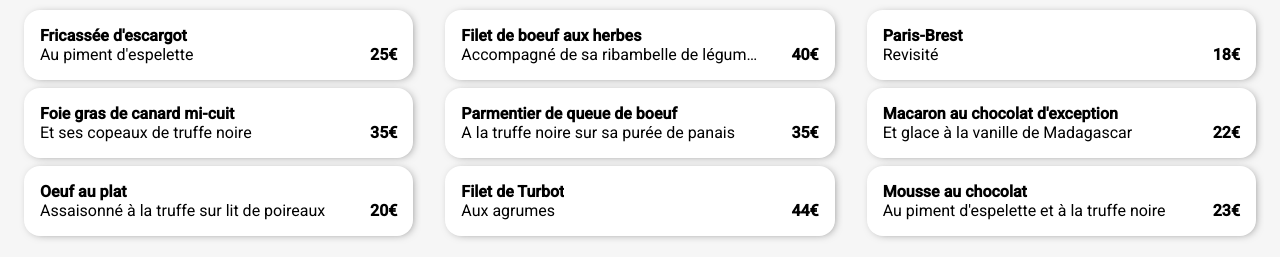
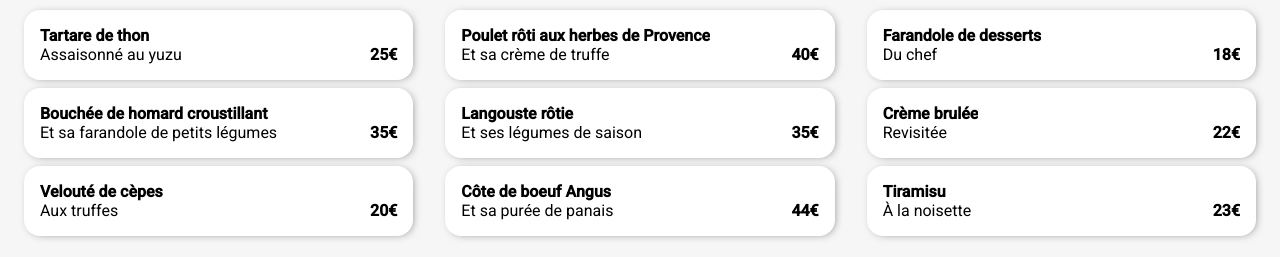
Before and after one commit to Clembea/Oh-My-Food-V2, a website: page pages/resto-4.html in a window 1280 px wide. Shown: the part 695-952 px from the top of the page. Drawn offline with Linux system fonts and the light colour scheme; a web font is replaced by a local one.

Commit message:
réattribution restos

```diff
--- a/pages/resto-4.html
+++ b/pages/resto-4.html
@@ -29,8 +29,8 @@
           <div class="menu__category__list">
             <div class="menu-item">
               <div class="menu-item__description">
-                <h4>Fricassée d'escargot</h4>
-                <p>Au piment d'espelette</p>
+                <h4>Tartare de thon</h4>
+                <p>Assaisonné au yuzu</p>
               </div>
               <span class="menu-item__price">25€</span>
               <div class="menu-item__check">
@@ -39,8 +39,8 @@
             </div>
             <div class="menu-item">
               <div class="menu-item__description">
-                <h4>Foie gras de canard mi-cuit</h4>
-                <p>Et ses copeaux de truffe noire</p>
+                <h4>Bouchée de homard croustillant</h4>
+                <p>Et sa farandole de petits légumes</p>
               </div>
               <span class="menu-item__price">35€</span>
               <div class="menu-item__check">
@@ -49,8 +49,8 @@
             </div>
             <div class="menu-item">
               <div class="menu-item__description">
-                <h4>Oeuf au plat</h4>
-                <p>Assaisonné à la truffe sur lit de poireaux</p>
+                <h4>Velouté de cèpes</h4>
+                <p>Aux truffes</p>
               </div>
               <span class="menu-item__price">20€</span>
               <div class="menu-item__check">
@@ -65,8 +65,8 @@
           <div class="menu__category__list">
             <div class="menu-item">
               <div class="menu-item__description">
-                <h4>Filet de boeuf aux herbes</h4>
-                <p>Accompagné de sa ribambelle de légumes</p>
+                <h4>Poulet rôti aux herbes de Provence</h4>
+                <p>Et sa crème de truffe</p>
               </div>
               <span class="menu-item__price">40€</span>
               <div class="menu-item__check">
@@ -75,8 +75,8 @@
             </div>
             <div class="menu-item">
               <div class="menu-item__description">
-                <h4>Parmentier de queue de boeuf</h4>
-                <p>A la truffe noire sur sa purée de panais</p>
+                <h4>Langouste rôtie</h4>
+                <p>Et ses légumes de saison</p>
               </div>
               <span class="menu-item__price">35€</span>
               <div class="menu-item__check">
@@ -85,8 +85,8 @@
             </div>
             <div class="menu-item">
               <div class="menu-item__description">
-                <h4>Filet de Turbot</h4>
-                <p>Aux agrumes</p>
+                <h4>Côte de boeuf Angus</h4>
+                <p>Et sa purée de panais</p>
               </div>
               <span class="menu-item__price">44€</span>
               <div class="menu-item__check">
@@ -101,8 +101,8 @@
           <div class="menu__category__list">
             <div class=" menu-item">
               <div class="menu-item__description">
-                <h4>Paris-Brest</h4>
-                <p>Revisité</p>
+                <h4>Farandole de desserts</h4>
+                <p>Du chef</p>
               </div>
               <span class="menu-item__price">18€</span>
               <div class="menu-item__check">
@@ -111,8 +111,8 @@
             </div>
             <div class="menu-item">
               <div class="menu-item__description">
-                <h4>Macaron au chocolat d'exception</h4>
-                <p>Et glace à la vanille de Madagascar</p>
+                <h4>Crème brulée</h4>
+                <p>Revisitée</p>
               </div>
               <span class="menu-item__price">22€</span>
               <div class="menu-item__check">
@@ -121,8 +121,8 @@
             </div>
             <div class="menu-item">
               <div class="menu-item__description">
-                <h4>Mousse au chocolat</h4>
-                <p>Au piment d'espelette et à la truffe noire</p>
+                <h4>Tiramisu</h4>
+                <p>À la noisette</p>
               </div>
               <span class="menu-item__price">23€</span>
               <div class="menu-item__check">
```
Also changed, not shown: pages/resto-2.html (+28 -18 lines), pages/resto-3.html (+18 -18 lines).
